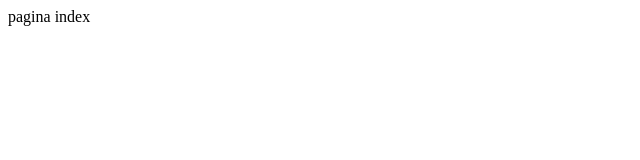
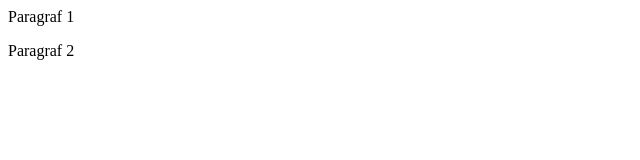
Before and after one commit to CnihTIC/cnihtic.github.io, a plain HTML site: page index.html in a window 1280 px wide. Shown: the full height of the page, 0-640 px from the left. Drawn offline with Linux system fonts and the light colour scheme.

Commit message:
Update index.html

```diff
--- a/index.html
+++ b/index.html
@@ -1,3 +1,12 @@
 <html>
-pagina index
+
+<head>
+<title>Titlu pagina index</title>
+</head>
+
+<body>
+<p>Paragraf 1</p>
+<p>Paragraf 2</p>
+</body>
+
 </html>
```
